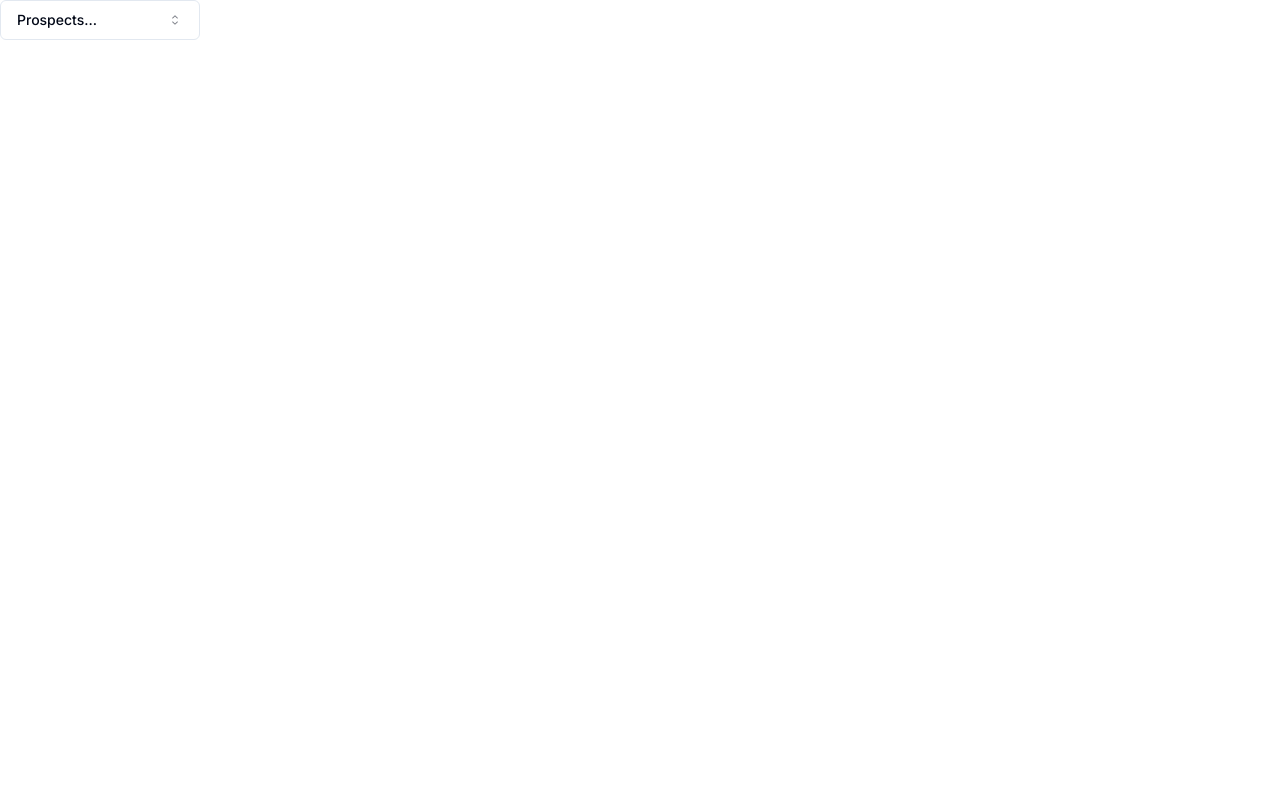
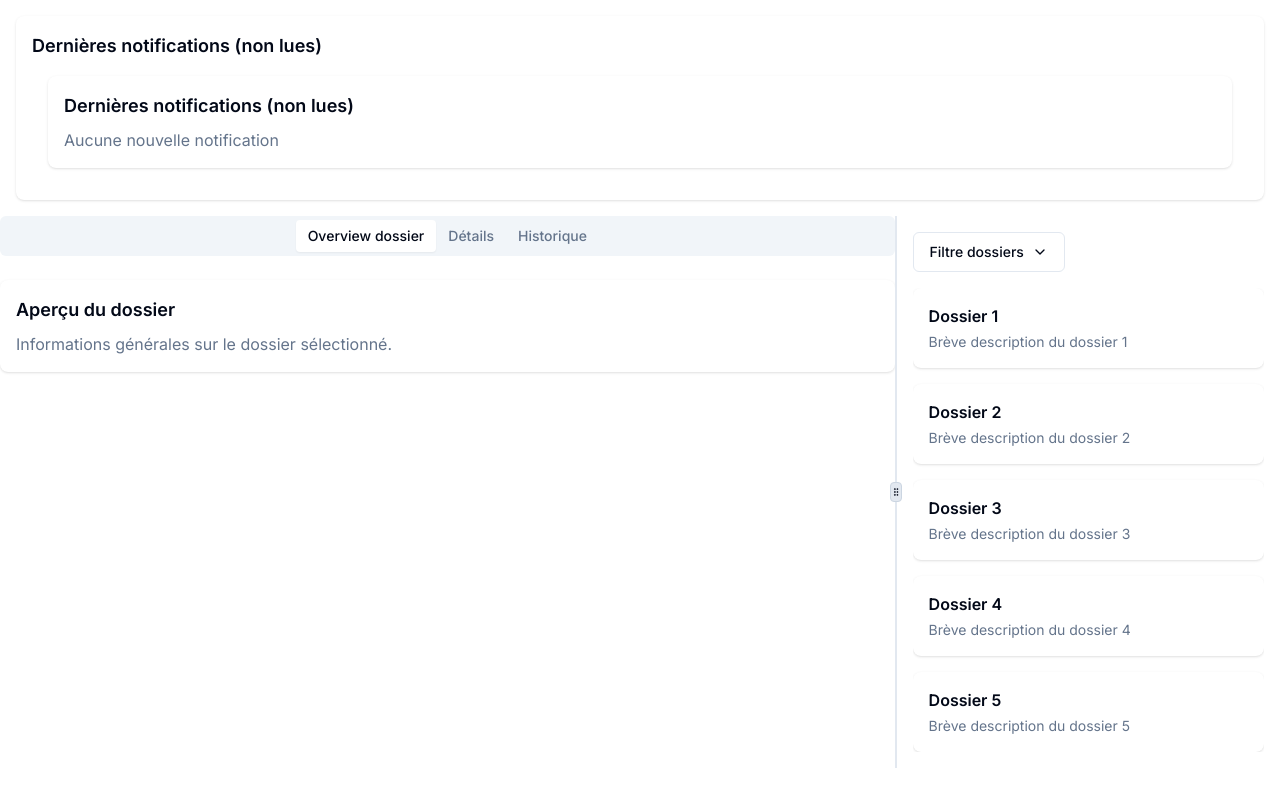
Before and after one commit to Qcucchiara/EvoluFormation-Interface-ERP, a Next.js app: page /test in a window 1280 px wide. Shown: the top 790 px of the page. Built offline with nearby package versions, Linux system fonts and the light colour scheme.

Commit message:
init page modules

```diff
--- /dev/null
+++ b/src/app/modules/page.tsx
@@ -0,0 +1,53 @@
+"use client";
+import LayoutStandard from "@/components/Layouts/LayoutStandard";
+import { FormModule } from "@/components/Modules/Forms/FormModule";
+import { Card } from "@/components/ui/card";
+import { ScrollArea } from "@/components/ui/scroll-area";
+import { Tabs, TabsContent, TabsList, TabsTrigger } from "@/components/ui/tabs";
+import { ContexteModules } from "@/context/contexteModule";
+import React from "react";
+
+const children = () => {
+  return (
+    <Tabs defaultValue="overview" className="h-full flex flex-col">
+      <TabsList className="mb-4">
+        <TabsTrigger value="new_module">Nouveau module</TabsTrigger>
+        <TabsTrigger value="browsing">Regarder les modules</TabsTrigger>
+        <TabsTrigger value="other">peut être autre chose</TabsTrigger>
+      </TabsList>
+      <ScrollArea className="flex-1">
+        <TabsContent value="new_module" className="h-full">
+          <div className="bg-card p-4 rounded-lg shadow">
+            <FormModule />
+          </div>
+        </TabsContent>
+        <TabsContent value="browsing" className="h-full">
+          <div className="bg-card p-4 rounded-lg shadow">
+            {/* TODO: Créer une liste de navigation des modules */}
+            {/* TODO: Une fois le module sélectionné, afficher ses détails (peut êtr en modale, je sais pas) */}
+          </div>
+        </TabsContent>
+        <TabsContent value="other" className="h-full">
+          <div className="bg-card p-4 rounded-lg shadow">
+            <h3 className="text-lg font-semibold mb-2">Other</h3>
+            <p className="text-muted-foreground">
+              Ajouter des nouvelles fonctionnalités ici
+            </p>
+          </div>
+        </TabsContent>
+      </ScrollArea>
+    </Tabs>
+  );
+};
+
+const page = () => {
+  return (
+    <>
+      <ContexteModules.Provider value>
+        <LayoutStandard children={children()} />;
+      </ContexteModules.Provider>
+    </>
+  );
+};
+
+export default page;
--- a/src/app/test/page.tsx
+++ b/src/app/test/page.tsx
@@ -2,6 +2,24 @@
 
 import * as React from "react";
 import { ComboboxInput } from "@/components/Composites/ComboboxInput";
+import LayoutStandard from "@/components/Layouts/LayoutStandard";
+import { Tabs, TabsContent, TabsList, TabsTrigger } from "@/components/ui/tabs";
+import { ScrollArea } from "@/components/ui/scroll-area";
+import {
+  Popover,
+  PopoverContent,
+  PopoverTrigger,
+} from "@/components/ui/popover";
+import { Button } from "@/components/ui/button";
+import { ChevronDown, Command } from "lucide-react";
+import {
+  CommandEmpty,
+  CommandGroup,
+  CommandInput,
+  CommandItem,
+  CommandList,
+  CommandSeparator,
+} from "@/components/ui/command";
 
 const frameworks = [
   {
@@ -66,10 +84,108 @@ const frameworks = [
   },
 ];
 
+const main = () => {
+  return (
+    <Tabs defaultValue="overview" className="h-full flex flex-col">
+      <TabsList className="mb-4">
+        <TabsTrigger value="overview">Overview dossier</TabsTrigger>
+        <TabsTrigger value="details">Détails</TabsTrigger>
+        <TabsTrigger value="history">Historique</TabsTrigger>
+      </TabsList>
+      <ScrollArea className="flex-1">
+        <TabsContent value="overview" className="h-full">
+          <div className="bg-card p-4 rounded-lg shadow">
+            <h3 className="text-lg font-semibold mb-2">Aperçu du dossier</h3>
+            <p className="text-muted-foreground">
+              Informations générales sur le dossier sélectionné.
+            </p>
+          </div>
+        </TabsContent>
+        <TabsContent value="details" className="h-full">
+          <div className="bg-card p-4 rounded-lg shadow">
+            <h3 className="text-lg font-semibold mb-2">Détails du dossier</h3>
+            <p className="text-muted-foreground">
+              Informations détaillées sur le dossier sélectionné.
+            </p>
+          </div>
+        </TabsContent>
+        <TabsContent value="history" className="h-full">
+          <div className="bg-card p-4 rounded-lg shadow">
+            <h3 className="text-lg font-semibold mb-2">
+              Historique du dossier
+            </h3>
+            <p className="text-muted-foreground">
+              Historique des modifications du dossier sélectionné.
+            </p>
+          </div>
+        </TabsContent>
+      </ScrollArea>
+    </Tabs>
+  );
+};
+
+const aside = () => {
+  return (
+    <div className="h-full flex flex-col p-4">
+      <div className="mb-4">
+        <Popover>
+          <PopoverTrigger>
+            <Button variant="outline" className="w-full justify-between">
+              Filtre dossiers <ChevronDown className="h-4 w-4 ml-2" />
+            </Button>
+          </PopoverTrigger>
+          <PopoverContent>
+            <Command>
+              <CommandInput placeholder="Type a command or search..." />
+              <CommandList>
+                <CommandEmpty>No results found.</CommandEmpty>
+                <CommandGroup heading="Suggestions">
+                  <CommandItem>Calendar</CommandItem>
+                  <CommandItem>Search Emoji</CommandItem>
+                  <CommandItem>Calculator</CommandItem>
+                </CommandGroup>
+                <CommandSeparator />
+                <CommandGroup heading="Settings">
+                  <CommandItem>Profile</CommandItem>
+                  <CommandItem>Billing</CommandItem>
+                  <CommandItem>Settings</CommandItem>
+                </CommandGroup>
+              </CommandList>
+            </Command>
+          </PopoverContent>
+        </Popover>
+      </div>
+      <ScrollArea className="flex-1">
+        <div className="space-y-4">
+          {[1, 2, 3, 4, 5].map((item) => (
+            <div key={item} className="bg-card p-4 rounded-lg shadow">
+              <h4 className="font-semibold mb-1">Dossier {item}</h4>
+              <p className="text-sm text-muted-foreground">
+                Brève description du dossier {item}
+              </p>
+            </div>
+          ))}
+        </div>
+      </ScrollArea>
+    </div>
+  );
+};
+const notifs = () => {
+  return (
+    <div className="bg-card p-4 m-4 rounded-lg shadow">
+      <h2 className="text-lg font-semibold mb-2">
+        Dernières notifications (non lues)
+      </h2>
+      <p className="text-muted-foreground">Aucune nouvelle notification</p>
+    </div>
+  );
+};
+
 const page = () => {
   return (
     <main>
-      <ComboboxInput inputData={frameworks} defaultValue="Prospects..." />
+      {/* <ComboboxInput inputData={frameworks} defaultValue="Prospects..." /> */}
+      <LayoutStandard children={main()} aside={aside()} notifs={notifs()} />
     </main>
   );
 };
--- a/src/components/Layouts/LayoutStandard.tsx
+++ b/src/components/Layouts/LayoutStandard.tsx
@@ -0,0 +1,56 @@
+import React from "react";
+import {
+  ResizableHandle,
+  ResizablePanel,
+  ResizablePanelGroup,
+} from "../ui/resizable";
+
+const LayoutStandard = ({
+  children,
+  notifs,
+  aside,
+}: {
+  children: React.ReactNode;
+  notifs?: React.ReactNode;
+  aside?: React.ReactNode;
+}) => {
+  return (
+    <div>
+      <div className="flex-1 flex flex-col overflow-hidden">
+        {notifs && (
+          <div className="bg-card p-4 m-4 rounded-lg shadow">
+            <h2 className="text-lg font-semibold mb-2">
+              Dernières notifications (non lues)
+            </h2>
+            {notifs ? (
+              notifs
+            ) : (
+              <p className="text-muted-foreground">
+                Aucune nouvelle notification
+              </p>
+            )}
+          </div>
+        )}
+        {/* TODO: problème d'hydration lié a des <buttons> dans le resizable panel. */}
+        {aside ? (
+          <ResizablePanelGroup
+            direction="horizontal"
+            className="flex-1 h-[calc(100vh-200px)]"
+          >
+            <ResizablePanel defaultSize={75} minSize={45}>
+              {children}
+            </ResizablePanel>
+            <ResizableHandle withHandle className="w-0.5" />
+            <ResizablePanel defaultSize={25} minSize={30}>
+              {aside}
+            </ResizablePanel>
+          </ResizablePanelGroup>
+        ) : (
+          children
+        )}
+      </div>
+    </div>
+  );
+};
+
+export default LayoutStandard;
--- /dev/null
+++ b/src/context/contexteModule.ts
@@ -0,0 +1,3 @@
+import { createContext } from "react";
+
+export const ContexteModules = createContext<any>({});
```
